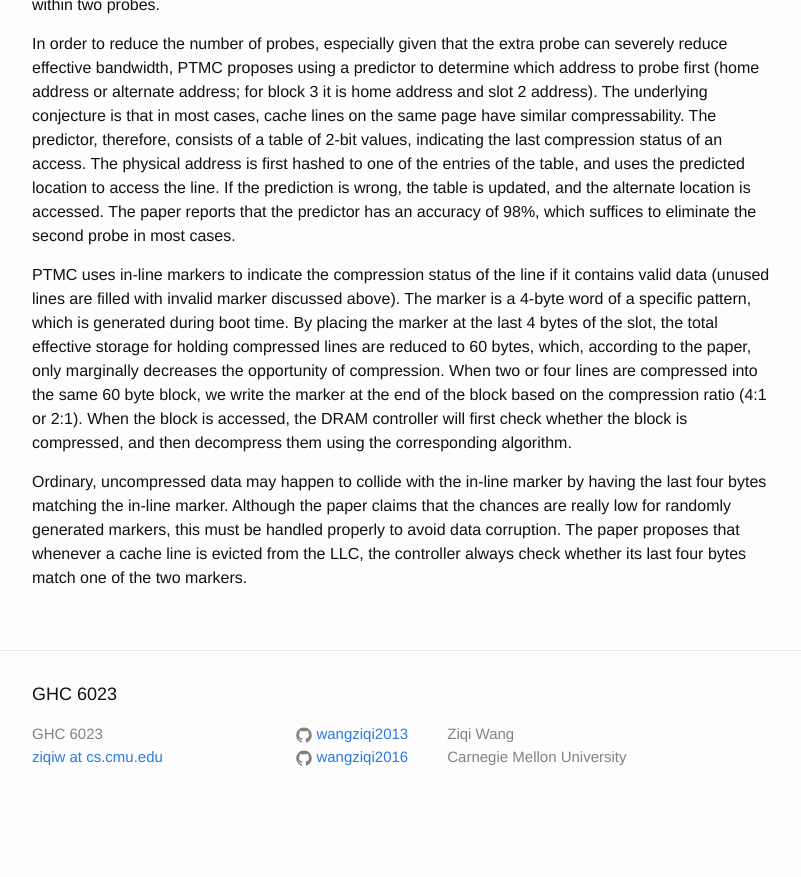
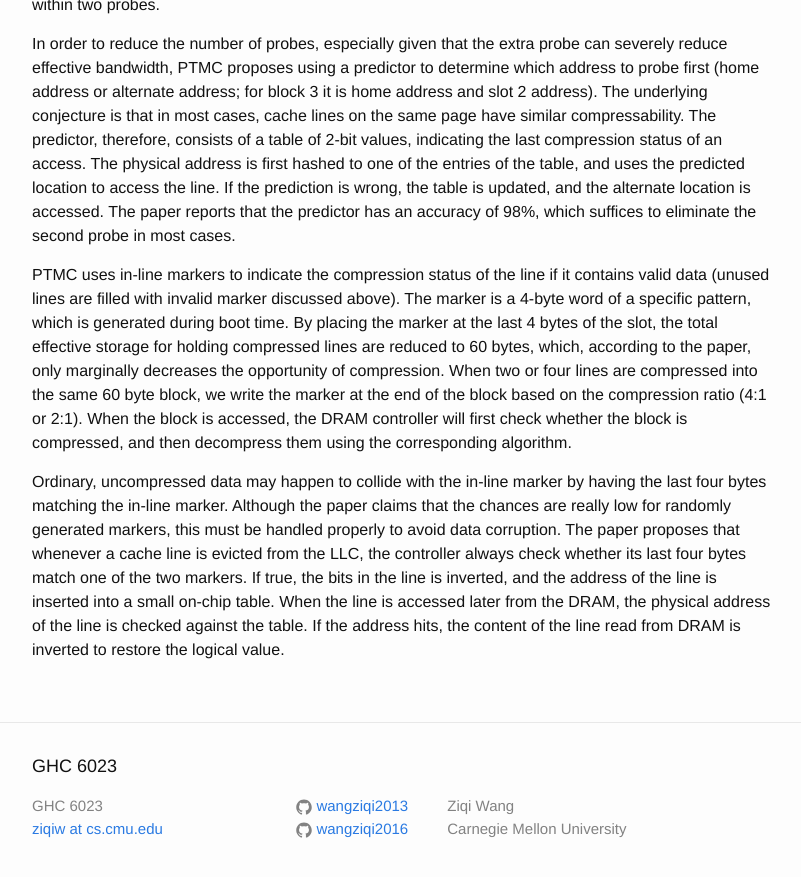
Before and after one commit to wangziqi2013/wangziqi2013.github.io, a Jekyll site: the page built from _posts/2020-05-17-ptmc.markdown, in a window 1280 px wide and 900 px high, scrolled down 2053 px. Shown: the top 877 px of the window, without its empty margins (238-1039 px from the left). Built offline with Jekyll 4.4.1, drawn with Linux system fonts in a browser that asks for light colours; before the commit the page ends 2881 px from its top, so only the background shows below that.

Commit message:
Adding restoration

```diff
--- a/_posts/2020-05-17-ptmc.markdown
+++ b/_posts/2020-05-17-ptmc.markdown
@@ -93,4 +93,7 @@ is compressed, and then decompress them using the corresponding algorithm.
 Ordinary, uncompressed data may happen to collide with the in-line marker by having the last four bytes matching the
 in-line marker. Although the paper claims that the chances are really low for randomly generated markers, this must
 be handled properly to avoid data corruption. The paper proposes that whenever a cache line is evicted from the LLC,
-the controller always check whether its last four bytes match one of the two markers.
+the controller always check whether its last four bytes match one of the two markers. If true, the bits in the line
+is inverted, and the address of the line is inserted into a small on-chip table. When the line is accessed later from
+the DRAM, the physical address of the line is checked against the table. If the address hits, the content of the
+line read from DRAM is inverted to restore the logical value.
```
